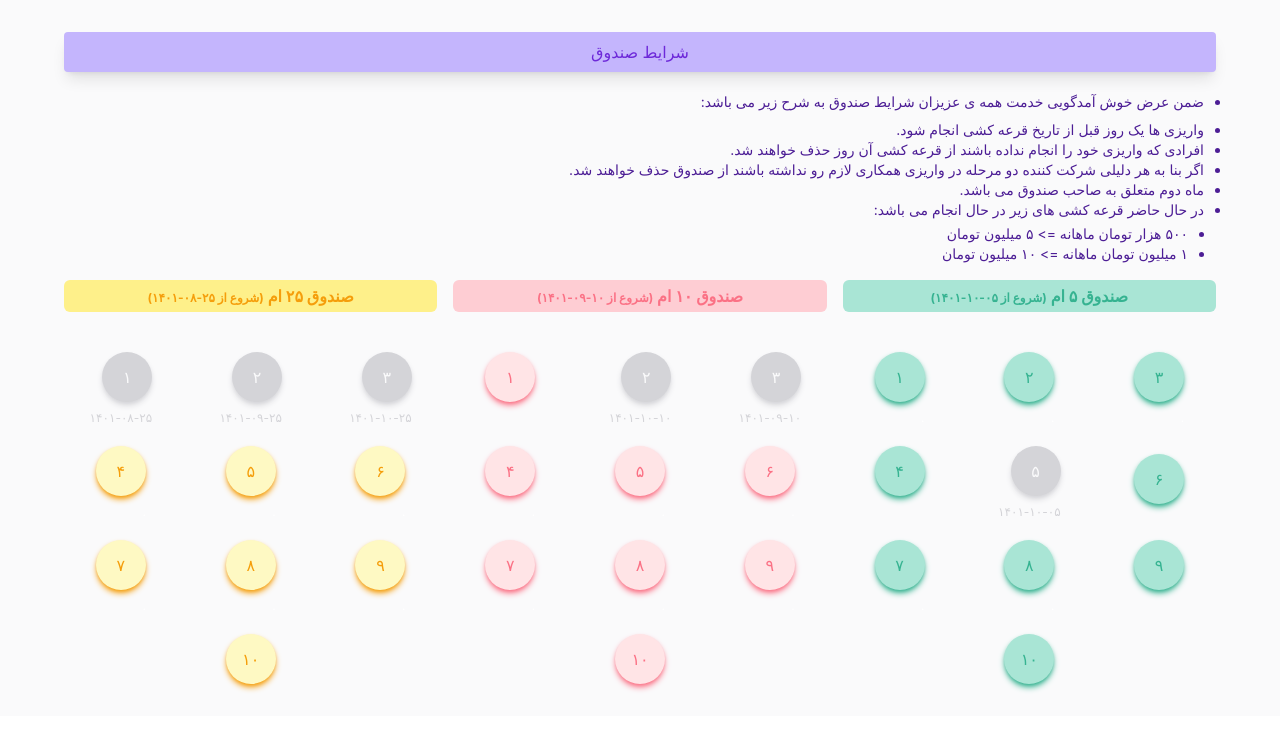
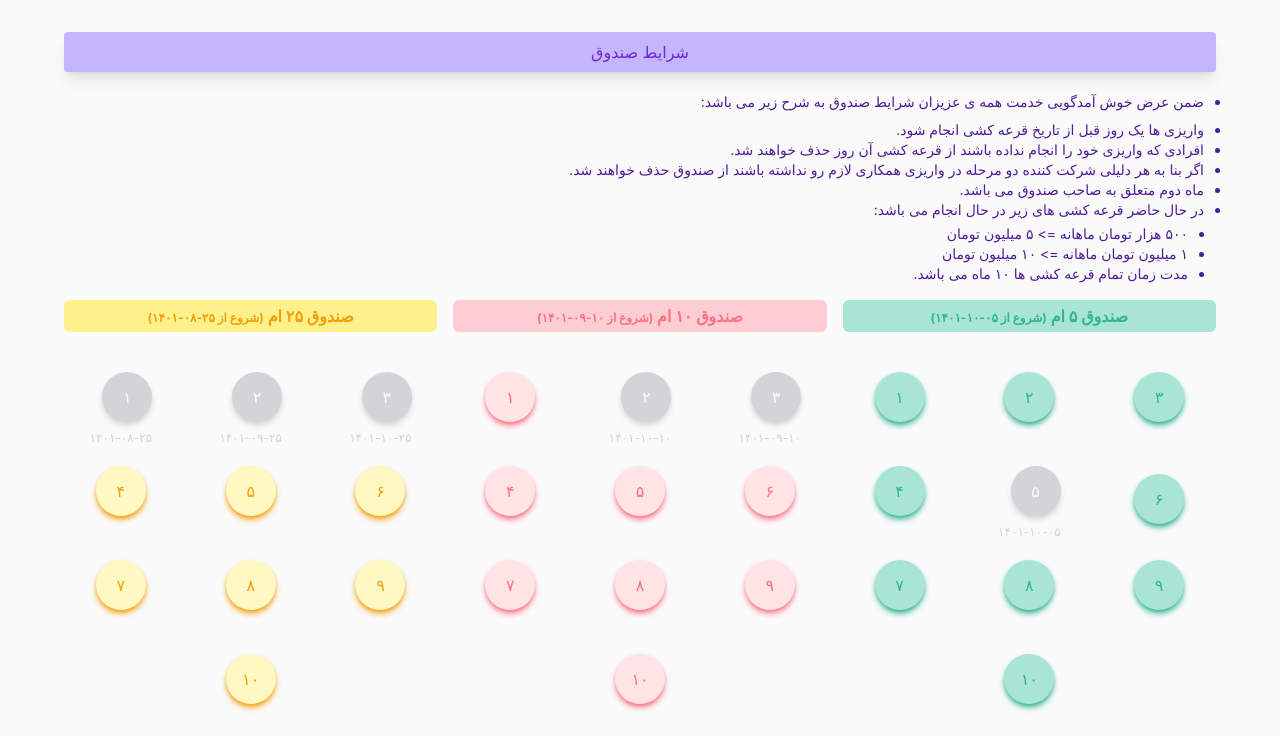
Before and after one commit to Raha7325/monthly-lottery, a React (Create React App) app: page / in a window 1280 px wide. Shown: the top 750 px of the page. Built offline with nearby package versions, Linux system fonts and the light colour scheme.

Commit message:
enhance: update firt section

```diff
--- a/src/App.js
+++ b/src/App.js
@@ -21,6 +21,7 @@ function App() {
                 <ul className='px-4 pt-1 list-disc'>
                 <li>۵۰۰ هزار تومان ماهانه  =&gt;  ۵ میلیون تومان</li>
                 <li>۱ میلیون تومان ماهانه  =&gt;  ۱۰ میلیون تومان</li>
+                <li>مدت زمان تمام قرعه کشی ها ۱۰ ماه می باشد.</li>
                 </ul>
             </li>
           </ul>
```
